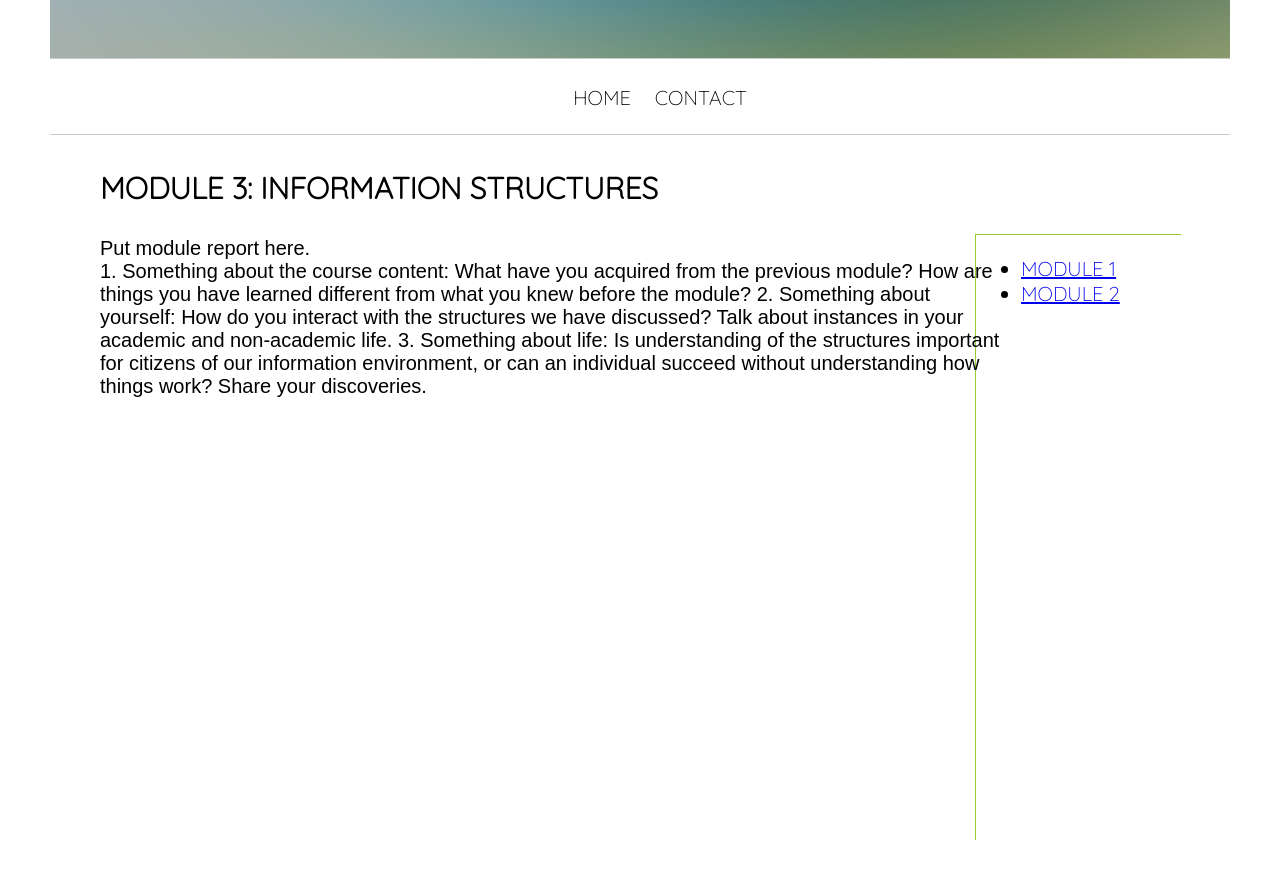
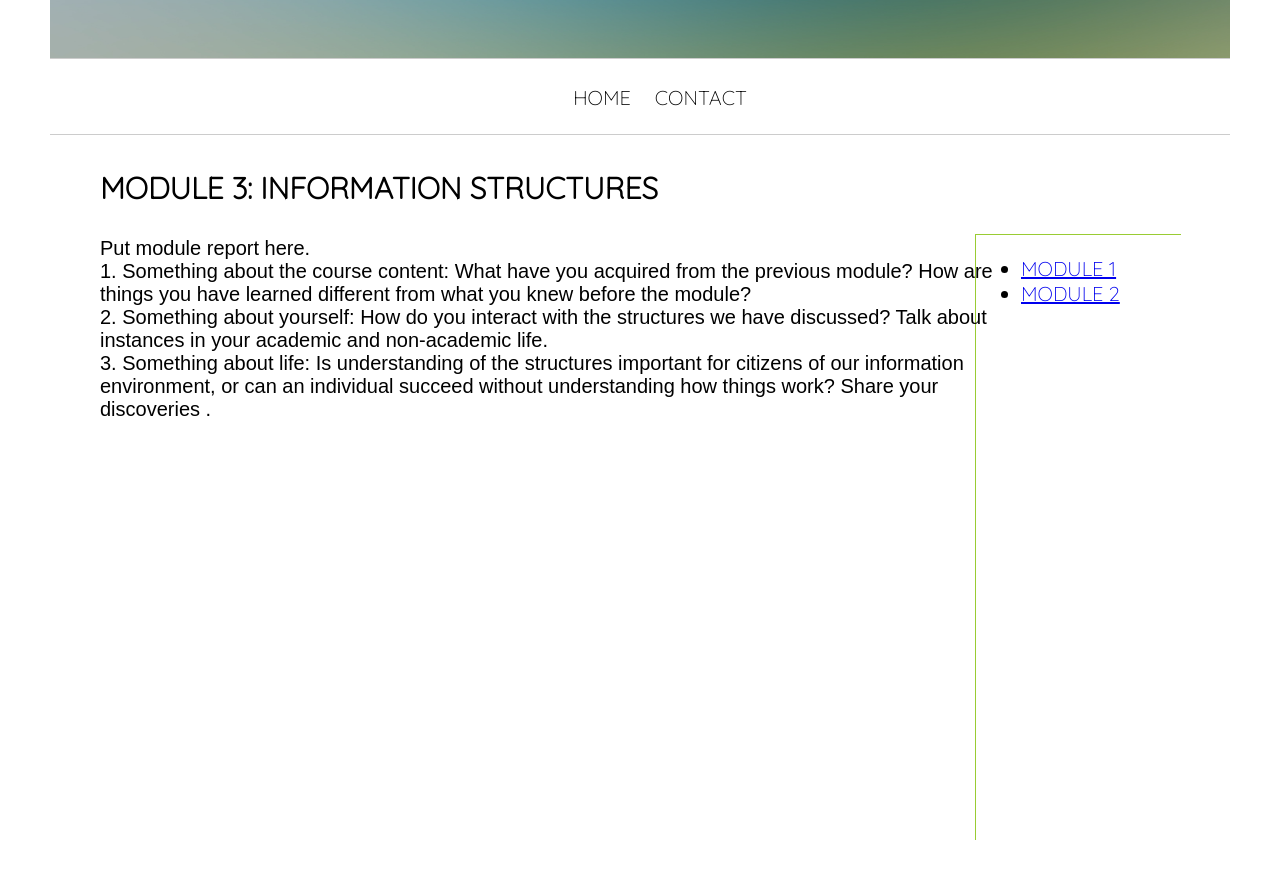
Before and after one commit to rcmetcalf/rcmetcalf.github.io, a Jekyll site: the page gooey/index.html, which Jekyll copies as it is, in a window 1280 px wide and 900 px high, scrolled down 486 px. Shown: the top 879 px of the window. Built offline with Jekyll 4.4.1, drawn with Linux system fonts in a browser that asks for light colours; Markdown is read by kramdown in place of the engine named in the settings.

```diff
--- a/gooey/index.html
+++ b/gooey/index.html
@@ -35,9 +35,9 @@
 	<div class="block1">
 		<h3>Module 3: Information Structures</h3>
 			<p> Put module report here. <br>
-			1. Something about the course content: What have you acquired from the previous module? How are things 				you have learned different from what you knew before the module?
-			2. Something about yourself: How do you interact with the structures we have discussed? Talk about 				instances in your academic and non-academic life.
-			3. Something about life: Is understanding of the structures important for citizens of our information 				environment, or can an individual succeed without understanding how things work? Share your discoveries.
+			1. Something about the course content: What have you acquired from the previous module? How are things 				you have learned different from what you knew before the module? <br>
+			2. Something about yourself: How do you interact with the structures we have discussed? Talk about 				instances in your academic and non-academic life. <br>
+			3. Something about life: Is understanding of the structures important for citizens of our information 				environment, or can an individual succeed without understanding how things work? Share your discoveries				.<br>
 			</p>
 	</div>
 
```
